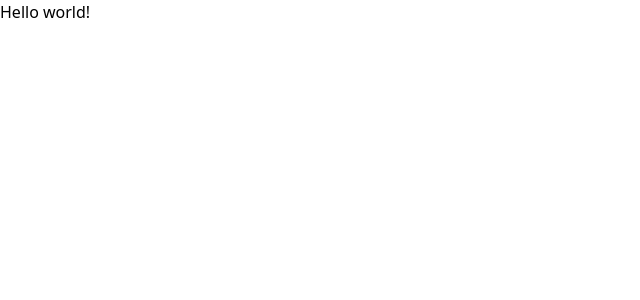
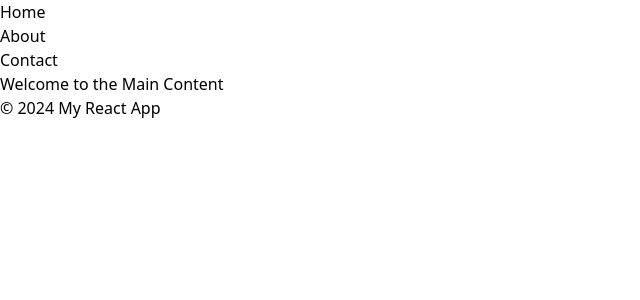
Before and after one commit to daw2-barrio23/ExamenUF4, a React (Vite) app: page / in a window 1280 px wide. Shown: the top 300 px of the page, without its empty margins (0-640 px from the left). Built offline with nearby package versions, Linux system fonts and the light colour scheme.

Commit message:
Crear componentes con Router

```diff
--- a/package.json
+++ b/package.json
@@ -11,7 +11,8 @@
   "dependencies": {
     "bootstrap": "^5.3.3",
     "react": "^18.2.0",
-    "react-dom": "^18.2.0"
+    "react-dom": "^18.2.0",
+    "react-router-dom": "^6.23.1"
   },
   "devDependencies": {
     "@types/react": "^18.0.27",
--- a/src/App.jsx
+++ b/src/App.jsx
@@ -1,7 +1,25 @@
-export default function App() {
+// src/App.jsx
+import React from 'react';
+import { BrowserRouter as Router, Route, Routes } from 'react-router-dom';
+import Header from './components/Header';
+import Main from './components/Main';
+import Footer from './components/Footer';
+
+function App() {
   return (
-    <h1 className="text-3xl font-bold underline">
-      Hello world!
-    </h1>
-  )
+    <Router>
+      <div className="flex flex-col min-h-screen">
+        <Header />
+        <div className="flex-grow">
+          <Routes>
+            <Route path="/" element={<Main />} />
+            {/* Otras rutas aquí */}
+          </Routes>
+        </div>
+        <Footer />
+      </div>
+    </Router>
+  );
 }
+
+export default App;
--- /dev/null
+++ b/src/components/Footer.jsx
@@ -0,0 +1,12 @@
+// src/components/Footer.jsx
+import React from 'react';
+
+const Footer = () => {
+  return (
+    <footer className="bg-gray-800 text-white p-4 text-center">
+      &copy; 2024 My React App
+    </footer>
+  );
+};
+
+export default Footer;
--- /dev/null
+++ b/src/components/Header.jsx
@@ -0,0 +1,19 @@
+// src/components/Header.jsx
+import React from 'react';
+import { Link } from 'react-router-dom';
+
+const Header = () => {
+  return (
+    <header className="bg-gray-800 text-white p-4">
+      <nav>
+        <ul className="flex space-x-4">
+          <li><Link to="/">Home</Link></li>
+          <li><Link to="/about">About</Link></li>
+          <li><Link to="/contact">Contact</Link></li>
+        </ul>
+      </nav>
+    </header>
+  );
+};
+
+export default Header;
--- /dev/null
+++ b/src/components/Main.jsx
@@ -0,0 +1,12 @@
+// src/components/Main.jsx
+import React from 'react';
+
+const Main = () => {
+  return (
+    <main className="p-4">
+      <h1>Welcome to the Main Content</h1>
+    </main>
+  );
+};
+
+export default Main;
```
Also changed, not shown: 1 other file (tests, documents, lock files or other folders).
